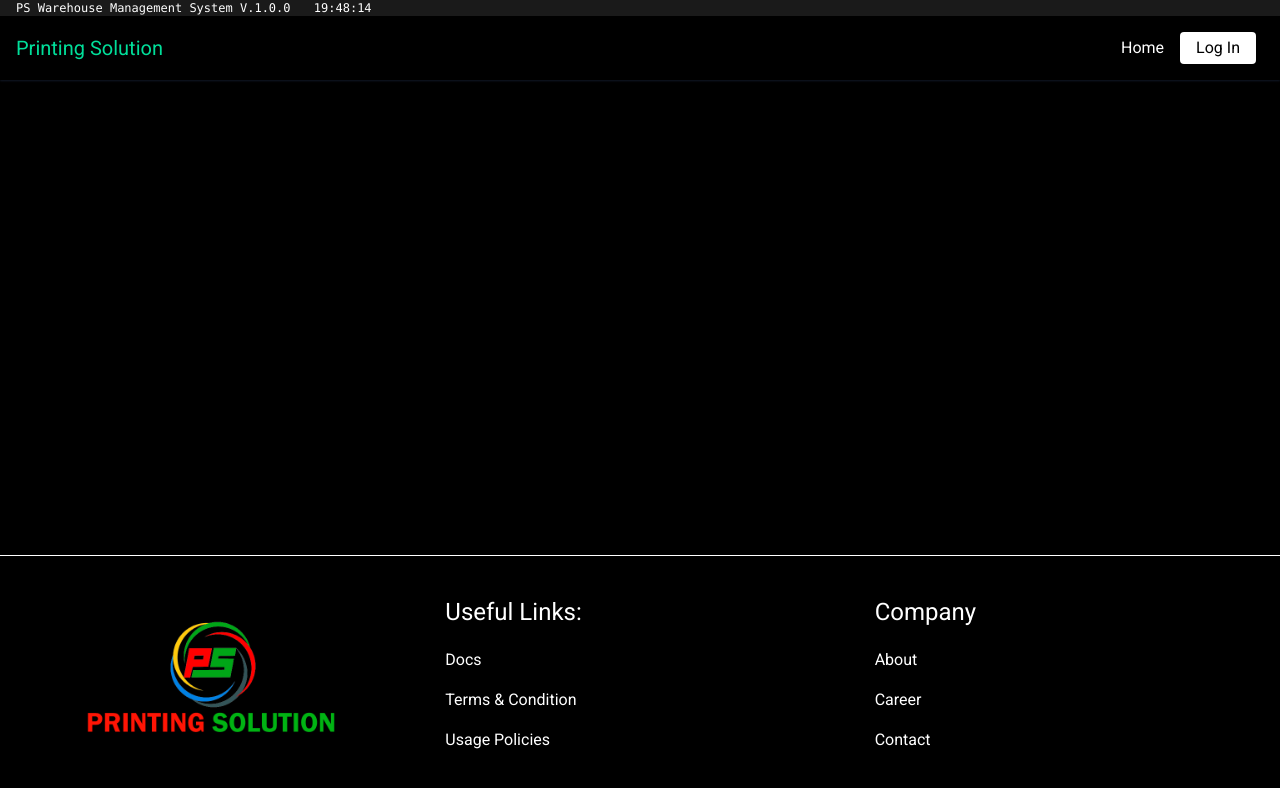
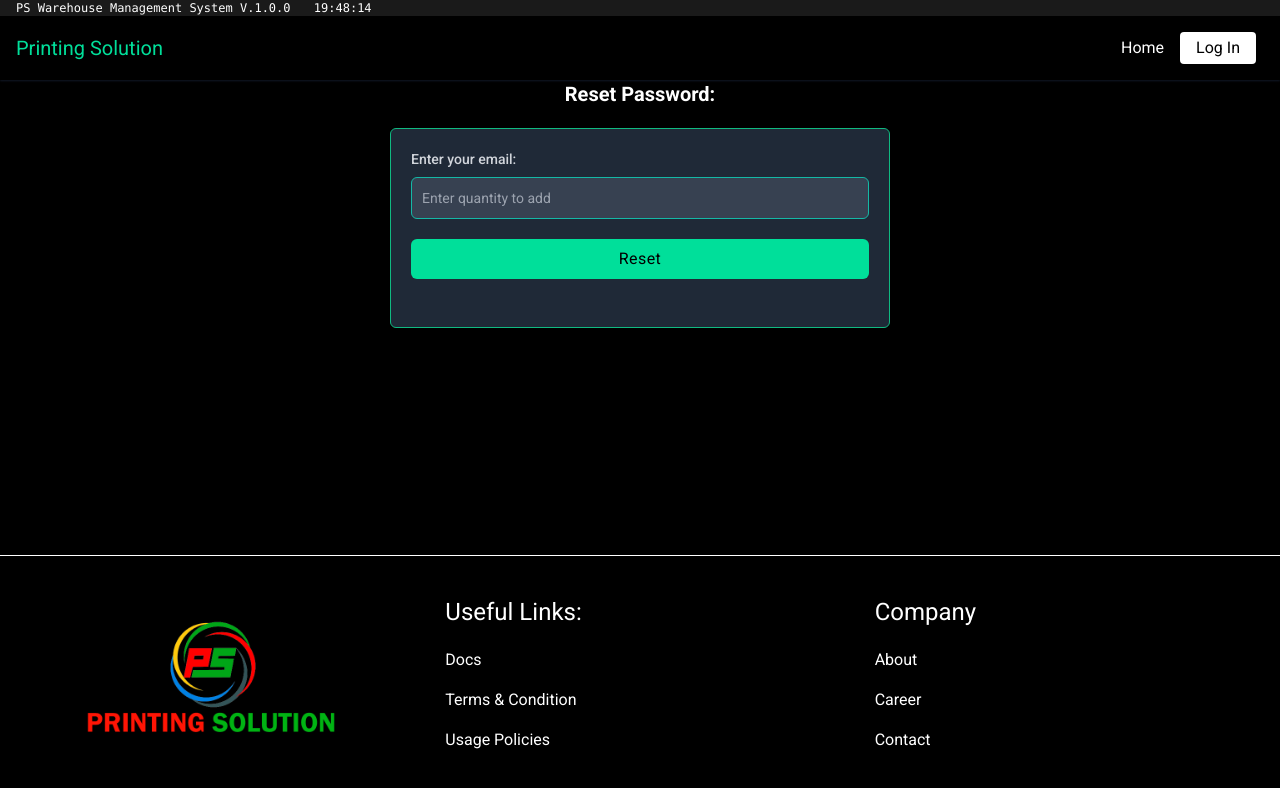
Before and after one commit to mijan-joy/inventory-management-app-client, a React (Create React App) app: page /resetpassword in a window 1280 px wide. Shown: the top 788 px of the page. Built offline with nearby package versions, Linux system fonts and the light colour scheme; no server answers.

Commit message:
added: loading spinner and reset password component

```diff
--- a/src/App.js
+++ b/src/App.js
@@ -13,6 +13,8 @@ import Register from "./Pages/Register/Register";
 import VerifyEmail from "./Pages/VerifyEmail/VerifyEmail";
 import MyItems from "./Pages/MyItems/MyItems";
 import RequireAuth from "./Pages/LogIn/RequireAuth/RequireAuth";
+import ResetPassword from "./Pages/LogIn/ResetPassword/ResetPassword";
+import ResetSuccessful from "./Pages/LogIn/ResetSuccessful/ResetSuccessful";
 
 function App() {
     return (
@@ -63,6 +65,14 @@ function App() {
                         path="/verifyemail"
                         element={<VerifyEmail></VerifyEmail>}
                     ></Route>
+                    <Route
+                        path="/resetpassword"
+                        element={<ResetPassword></ResetPassword>}
+                    ></Route>
+                    <Route
+                        path="/resetsuccessful"
+                        element={<ResetSuccessful></ResetSuccessful>}
+                    ></Route>
                 </Routes>
             </div>
             <Footer></Footer>
--- a/src/Pages/LogIn/LogIn.js
+++ b/src/Pages/LogIn/LogIn.js
@@ -57,6 +57,7 @@ const LogIn = () => {
                             className="border   text-sm rounded-md focus:ring-teal-500  block w-full p-2.5 bg-gray-700 placeholder-gray-400 text-white  border-teal-500"
                             type="email"
                             placeholder="Enter email"
+                            autoComplete="off"
                             required
                             {...register("email")}
                         />
@@ -87,8 +88,22 @@ const LogIn = () => {
                     <div className="mt-5">
                         <p>
                             Not registered?{" "}
-                            <Link className="underline " to="/register">
+                            <Link
+                                className="underline text-emerald-400"
+                                to="/register"
+                            >
                                 Click here to register...
+                            </Link>{" "}
+                        </p>
+                    </div>
+                    <div className="mt-5">
+                        <p>
+                            Forgot Password?{" "}
+                            <Link
+                                className="underline text-emerald-400"
+                                to="/resetpassword"
+                            >
+                                Reset Now...
                             </Link>{" "}
                         </p>
                     </div>
--- /dev/null
+++ b/src/Pages/LogIn/ResetPassword/ResetPassword.js
@@ -0,0 +1,74 @@
+import React from "react";
+import { useForm } from "react-hook-form";
+import { useSendPasswordResetEmail } from "react-firebase-hooks/auth";
+import auth from "../../../firebase.init";
+import { useNavigate } from "react-router-dom";
+import { toast } from "react-toastify";
+import Loading from "../../Shared/Loading/Loading";
+
+const ResetPassword = () => {
+    const [sendPasswordResetEmail, sending, error] =
+        useSendPasswordResetEmail(auth);
+    const navigate = useNavigate();
+    const {
+        register,
+        formState: { errors },
+        handleSubmit,
+    } = useForm();
+
+    const onSubmit = (data) => {
+        const reset = async () => {
+            await sendPasswordResetEmail(data?.email);
+            toast("Reset Email Sent!");
+        };
+        reset();
+    };
+
+    return (
+        <div>
+            <h2 className="text-center text-xl font-bold">Reset Password:</h2>
+            <div className="max-w-[500px] mx-auto py-5">
+                <form
+                    onSubmit={handleSubmit(onSubmit)}
+                    className="p-5 bg-darkbg rounded-md border border-emerald-500"
+                >
+                    <div className="mb-3">
+                        <label className="block mb-2 text-sm font-medium text-gray-300">
+                            Enter your email:
+                        </label>
+                        <input
+                            className="border   text-sm rounded-md focus:ring-teal-500  block w-full p-2.5 bg-gray-700 placeholder-gray-400 text-white  border-teal-500"
+                            placeholder="Enter quantity to add"
+                            autoComplete="off"
+                            type="email"
+                            {...register("email", { required: true })}
+                        />
+                        {errors.email && (
+                            <span className="text-rose-600">
+                                Please enter email to reset password!
+                            </span>
+                        )}
+                    </div>
+                    <p className="text-rose-600 py-1">
+                        {error?.message.split("auth/")[1].split(")")[0]}
+                    </p>
+                    <div className="mb-7">
+                        {sending ? (
+                            <div className="w-16 h-16 mx-auto">
+                                <Loading></Loading>
+                            </div>
+                        ) : (
+                            <input
+                                className="w-full bg-rakib-400 hover:bg-emerald-500 px-5 py-2 rounded-md text-black tracking-wide"
+                                type="submit"
+                                value="Reset"
+                            />
+                        )}
+                    </div>
+                </form>
+            </div>
+        </div>
+    );
+};
+
+export default ResetPassword;
--- /dev/null
+++ b/src/Pages/LogIn/ResetSuccessful/ResetSuccessful.js
@@ -0,0 +1,11 @@
+import React from "react";
+
+const ResetSuccessful = () => {
+    return (
+        <div>
+            <h2>Email reset successful!</h2>
+        </div>
+    );
+};
+
+export default ResetSuccessful;
--- a/src/Pages/ManageItem/ManageItem.js
+++ b/src/Pages/ManageItem/ManageItem.js
@@ -1,6 +1,6 @@
 import axios from "axios";
 import React, { useEffect, useState } from "react";
-import { Navigate, useNavigate, useParams } from "react-router-dom";
+import { useNavigate, useParams } from "react-router-dom";
 import { toast } from "react-toastify";
 import { useForm } from "react-hook-form";
 
--- /dev/null
+++ b/src/Pages/Shared/Loading/Loading.js
@@ -0,0 +1,8 @@
+import React from "react";
+import spinner from "../../../img/spinner/spinner.gif";
+
+const Loading = () => {
+    return <img className="w-full max-w-[250px]" src={spinner} alt="" />;
+};
+
+export default Loading;
```
Also changed, not shown: src/img/spinner/spinner.gif (added).
